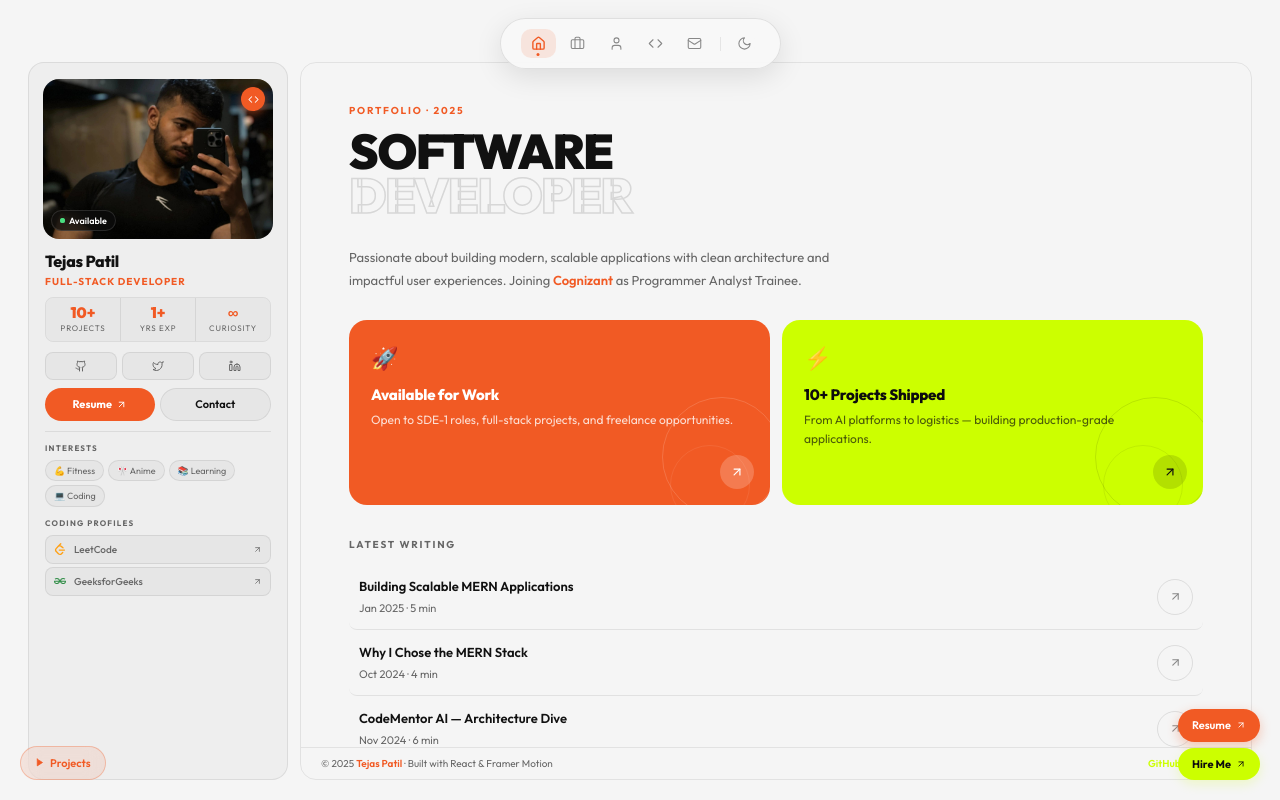
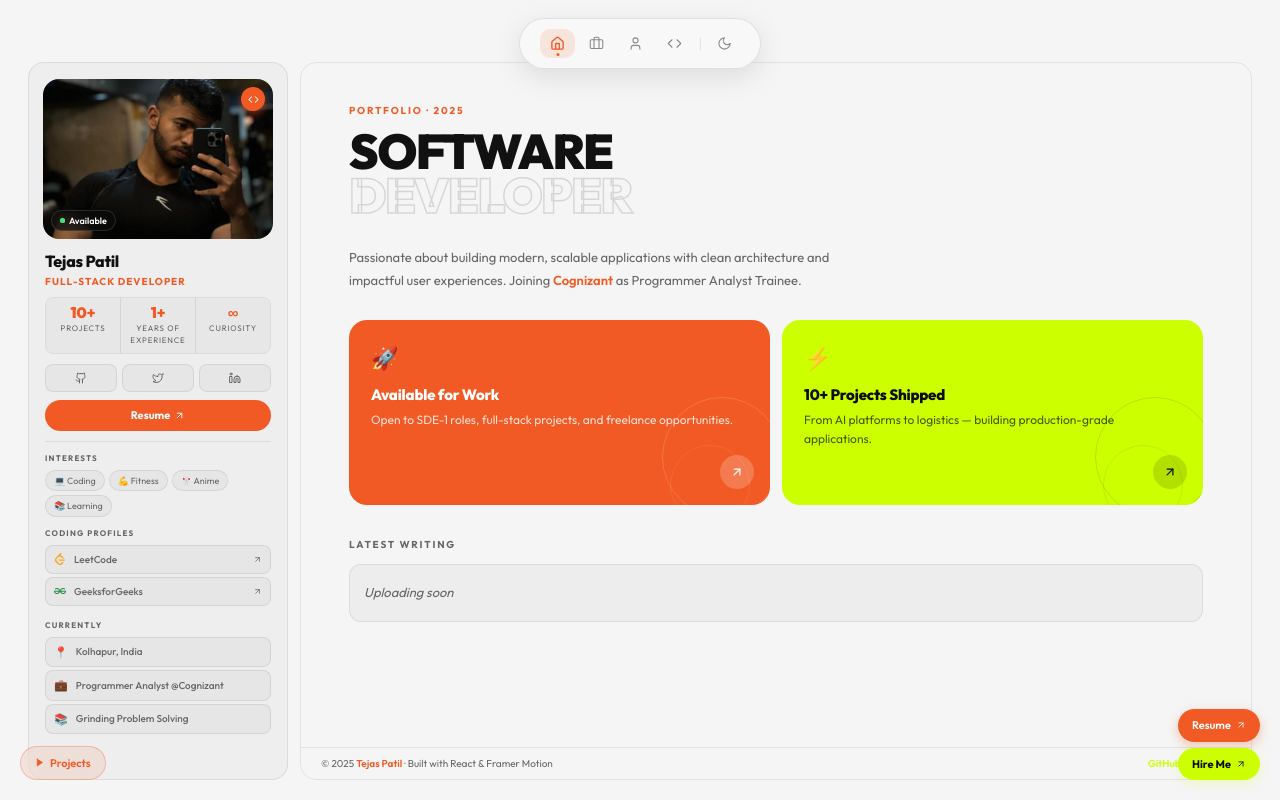
Before and after one commit to Tejascodez/personal-portfolio, a React (Vite) app: page / in a window 1280 px wide. Built offline with nearby package versions, Linux system fonts and the light colour scheme.

Commit message:
profile edits

```diff
--- a/src/PortfolioLanding.jsx
+++ b/src/PortfolioLanding.jsx
@@ -6,6 +6,7 @@ import { SiNextdotjs, SiExpress, SiMongodb, SiTypescript, SiTailwindcss, SiPostm
 
 import profileImg  from "./assets/pic3.png";
 import cdaImg      from "./assets/codementorai.png";
+import cafe from './assets/cafe.png'
 import imgtrexImg  from "./assets/Imgtrex.png";
 import portfolioImg from "./assets/portfolio.png";
 import excaliImg from "./assets/excali.png";
@@ -46,10 +47,13 @@ const useTheme = () => useContext(ThemeCtx);
 const projectsData = [
   { id:5, title:"AI MCQ Generator",      desc:"Generates MCQs from video inputs using LLMs and speech-to-text.",         thumb:dempic8Img,   tags:["TypeScript","LLama","Whisper API"], github:"https://github.com/Tejascodez/video-mcq-ai.git" },
   { id:1, title:"CodeMentor AI",        desc:"AI-powered coding platform with real-time feedback and code execution.", thumb:cdaImg,       tags:["Node.js","MongoDB","Gemini API"], github:"https://github.com/Dcode36/code_mentor_ai", demo:"https://code-mentor-ai.vercel.app/" },
+  { id:8, title:"AI Chat-BOT",          desc:"An AI-powered chatbot that delivers intelligent, real-time conversations using natural language processing.",         thumb:"",   tags:["TypeScript","LLama","Whisper API"], github:"https://github.com/Tejascodez/AI-ChatBOT.git" },
   { id:2, title:"Imgtrex AI Generator", desc:"Text-to-image generator using open-source HuggingFace models.",          thumb:imgtrexImg,   tags:["Node.js","Express","HuggingFace"], github:"https://github.com/Tejascodez/Imgtrex.git" },
   { id:3, title:"Excali Clone",          desc:"Collaborative browser-based drawing app with real-time diagramming.",     thumb:excaliImg, tags:["React","Node.js","Canvas API"], github:"https://github.com/Tejascodez/canvas-draw-app.git", demo:"https://canvas-draw-app-zeta.vercel.app/" },
   { id:4, title:"King Logistics",        desc:"Custom logistics website with booking and tracking system. Freelance.",   thumb:freelanceImg, tags:["React","CSS","Node.js"], demo:"https://heroic-longma-efd468.netlify.app/" },
   { id:6, title:"TBlog Spot",            desc:"RESTful blog platform with authentication, post management, comments.",   thumb:demopic1Img,  tags:["Node.js","Express","MongoDB"], github:"https://github.com/Tejascodez/tblog-spot.git" },
+  { id:7, title:"TVV Cafe",               desc:"A modern self-service café ordering kiosk inspired by McDonald's digital ordering experience.",   thumb:cafe,  tags:["Node.js","Express","MongoDB"], github:"https://github.com/Tejascodez/TVV-Cafe.git" },
+
 ];
 
 const experienceData = [
@@ -70,11 +74,6 @@ const toolsData = [
   { name:"Postman",        icon:<SiPostman />,    color:"#FF6C37" },
 ];
 
-const thoughtsData = [
-  { title:"Building Scalable MERN Applications", excerpt:"Architecture decisions to deployment — lessons from production apps.", date:"Jan 2025", readTime:"5 min" },
-  { title:"Why I Chose the MERN Stack",          excerpt:"How JS full-stack simplifies collaboration and dev cycles.",           date:"Oct 2024", readTime:"4 min" },
-  { title:"CodeMentor AI — Architecture Dive",   excerpt:"Integrating Gemini API with Node.js for real-time AI feedback.",       date:"Nov 2024", readTime:"6 min" },
-];
 
 /* ══════════════════════════════════════════════
    GLOBAL STYLES
@@ -148,7 +147,6 @@ const FloatingNav = () => {
     { id:"projects", Icon:Briefcase,label:"Projects" },
     { id:"about",    Icon:User,     label:"About" },
     { id:"tools",    Icon:Code,     label:"Tools" },
-    { id:"contact",  Icon:Mail,     label:"Contact" },
   ];
   return (
     <div style={{ position:"fixed",top:18,left:0,right:0,display:"flex",justifyContent:"center",zIndex:9998,pointerEvents:"none" }}>
@@ -184,7 +182,7 @@ const FloatingNav = () => {
    LEFT SIDEBAR
 ══════════════════════════════════════════════ */
 const ProfileSidebar = () => {
-  const { isDark, t, setActiveTab } = useTheme();
+  const { isDark, t } = useTheme();
   const socials = [
     { Icon:Github,   href:"https://github.com/Tejascodez",         label:"GitHub" },
     { Icon:Twitter,  href:"https://twitter.com/tejastp834",        label:"Twitter" },
@@ -194,8 +192,8 @@ const ProfileSidebar = () => {
     { Icon:SiLeetcode,      name:"LeetCode",      url:"https://leetcode.com/u/tejastp834/",               color:"#FFA116" },
     { Icon:SiGeeksforgeeks, name:"GeeksforGeeks", url:"https://www.geeksforgeeks.org/profile/tejast6ngg", color:"#2F8D46" },
   ];
-  const interests = ["💪 Fitness","🎌 Anime","📚 Learning","💻 Coding"];
-  const stats = [{ num:"10+",label:"Projects" },{ num:"1+",label:"Yrs Exp" },{ num:"∞",label:"Curiosity" }];
+  const interests = ["💻 Coding","💪 Fitness","🎌 Anime","📚 Learning"];
+  const stats = [{ num:"10+",label:"Projects" },{ num:"1+",label:"Years Of Experience" },{ num:"∞",label:"Curiosity" }];
 
   return (
     <div style={{ height:"100%",overflow:"hidden",display:"flex",flexDirection:"column",padding:"16px 14px",gap:0 }}>
@@ -247,11 +245,6 @@ const ProfileSidebar = () => {
             style={{ flex:1,display:"flex",alignItems:"center",justifyContent:"center",gap:4,padding:"7px 6px",borderRadius:100,background:"#F15A24",color:"#fff",fontSize:11,fontWeight:700,textDecoration:"none",transition:"opacity .2s" }}
             onMouseEnter={e=>e.currentTarget.style.opacity=".82"} onMouseLeave={e=>e.currentTarget.style.opacity="1"}
           >Resume <ArrowUpRight size={11}/></a>
-          <button onClick={()=>setActiveTab("contact")}
-            style={{ flex:1,display:"flex",alignItems:"center",justifyContent:"center",gap:4,padding:"7px 6px",borderRadius:100,background:t.card,border:`1px solid ${t.border}`,color:t.text,fontSize:11,fontWeight:600,transition:"all .18s",fontFamily:"'Outfit',sans-serif" }}
-            onMouseEnter={e=>{ e.currentTarget.style.borderColor="#F15A24"; e.currentTarget.style.background="rgba(241,90,36,0.08)"; }}
-            onMouseLeave={e=>{ e.currentTarget.style.borderColor=t.border; e.currentTarget.style.background=t.card; }}
-          >Contact</button>
         </div>
 
         <div style={{ height:1,background:t.border,margin:"0 0 10px",flexShrink:0 }}/>
@@ -265,7 +258,7 @@ const ProfileSidebar = () => {
         </div>
 
         {/* Coding profiles */}
-        <div style={{ flexShrink:0 }}>
+        <div style={{ flexShrink:0,marginBottom:10 }}>
           <div style={{ fontSize:8,color:t.muted,textTransform:"uppercase",letterSpacing:".15em",fontWeight:700,marginBottom:6 }}>Coding Profiles</div>
           {profiles.map(({ Icon, name, url, color },i)=>(
             <a key={i} href={url} target="_blank" rel="noopener noreferrer"
@@ -275,6 +268,21 @@ const ProfileSidebar = () => {
             >
               <Icon size={12} style={{ color,flexShrink:0 }}/>{name}<ArrowUpRight size={9} style={{ marginLeft:"auto" }}/>
             </a>
+          ))}
+        </div>
+
+        {/* Currently */}
+        <div style={{ flexShrink:0 }}>
+          <div style={{ fontSize:8,color:t.muted,textTransform:"uppercase",letterSpacing:".15em",fontWeight:700,marginBottom:6 }}>Currently</div>
+          {[
+            { emoji:"📍", text:"Kolhapur, India" },
+            { emoji:"💼", text:"Programmer Analyst @Cognizant" },
+            { emoji:"📚", text:"Grinding Problem Solving" },
+          ].map(({ emoji, text },i)=>(
+            <div key={i} style={{ display:"flex",alignItems:"center",gap:8,padding:"6px 8px",marginBottom:3,borderRadius:8,border:`1px solid ${t.border}`,color:t.muted,fontSize:10,fontWeight:500,background:t.card }}>
+              <span style={{ fontSize:11,flexShrink:0 }}>{emoji}</span>
+              <span style={{ overflow:"hidden",textOverflow:"ellipsis",whiteSpace:"nowrap" }}>{text}</span>
+            </div>
           ))}
         </div>
       </div>
@@ -357,19 +365,8 @@ const HomeTab = () => {
 
       {/* Dev thoughts */}
       <EyeBrow text="Latest Writing" color={t.muted}/>
-      <div>
-        {thoughtsData.map((post,i)=>(
-          <motion.div key={i} initial={{ opacity:0,y:12 }} animate={{ opacity:1,y:0 }} transition={{ delay:.08+i*.07 }}
-            style={{ display:"flex",justifyContent:"space-between",alignItems:"center",gap:16,padding:"13px 10px",borderBottom:`1px solid ${t.border}`,borderRadius:8,transition:"background .18s" }}
-            onMouseEnter={e=>e.currentTarget.style.background=t.hoverRow} onMouseLeave={e=>e.currentTarget.style.background="transparent"}
-          >
-            <div style={{ flex:1,minWidth:0 }}>
-              <div style={{ fontWeight:600,fontSize:13,color:t.text,marginBottom:3 }}>{post.title}</div>
-              <div style={{ fontSize:11,color:t.muted }}>{post.date} · {post.readTime}</div>
-            </div>
-            <ArrowLink href="#"/>
-          </motion.div>
-        ))}
+      <div style={{ padding:"18px 14px",border:`1px solid ${t.border}`,borderRadius:12,background:t.card }}>
+        <div style={{ fontSize:13,color:t.muted,fontStyle:"italic" }}>Uploading soon</div>
       </div>
     </TabWrap>
   );
@@ -470,63 +467,6 @@ const ToolsTab = () => {
   );
 };
 
-/* ══════════════════════════════════════════════
-   CONTACT TAB
-══════════════════════════════════════════════ */
-const ContactTab = () => {
-  const { t } = useTheme();
-  const [form, setForm] = useState({ name:"",email:"",subject:"",message:"" });
-  const inp = { width:"100%",padding:"12px 14px",background:t.input,border:`1px solid ${t.inputBorder}`,borderRadius:10,color:t.text,fontSize:12,outline:"none",fontFamily:"'Outfit',sans-serif",transition:"border-color .18s" };
-  const onFocus = e=>e.target.style.borderColor="rgba(241,90,36,0.5)";
-  const onBlur  = e=>e.target.style.borderColor=t.inputBorder;
-  return (
-    <TabWrap>
-      <EyeBrow text="Get In Touch"/>
-      <SplitHeading line1="Let's Work" line2="Together"/>
-      <div style={{ background:t.formBg,border:`1px solid ${t.formBorder}`,borderRadius:18,padding:"28px" }}>
-        <div className="contact-2col" style={{ display:"grid",gridTemplateColumns:"1fr 1fr",gap:12,marginBottom:12 }}>
-          {[["name","Name","Your name","text"],["email","Email","your@email.com","email"]].map(([f,label,ph,type])=>(
-            <div key={f}>
-              <label style={{ display:"block",fontSize:9,color:t.muted,textTransform:"uppercase",letterSpacing:".12em",marginBottom:6,fontWeight:700 }}>{label}</label>
-              <input type={type} placeholder={ph} style={inp} value={form[f]} onChange={e=>setForm(p=>({...p,[f]:e.target.value}))} onFocus={onFocus} onBlur={onBlur}/>
-            </div>
-          ))}
-        </div>
-        <div style={{ marginBottom:12 }}>
-          <label style={{ display:"block",fontSize:9,color:t.muted,textTransform:"uppercase",letterSpacing:".12em",marginBottom:6,fontWeight:700 }}>Project Type</label>
-          <select style={{ ...inp,color:form.subject?t.text:t.muted }} value={form.subject} onChange={e=>setForm(p=>({...p,subject:e.target.value}))} onFocus={onFocus} onBlur={onBlur}>
-            <option value="" style={{ background:"#141414" }}>Select a type</option>
-            <option value="web" style={{ background:"#141414" }}>Web Development</option>
-            <option value="fullstack" style={{ background:"#141414" }}>Full Stack Application</option>
-            <option value="freelance" style={{ background:"#141414" }}>Freelance Project</option>
-            <option value="other" style={{ background:"#141414" }}>Other</option>
-          </select>
-        </div>
-        <div style={{ marginBottom:18 }}>
-          <label style={{ display:"block",fontSize:9,color:t.muted,textTransform:"uppercase",letterSpacing:".12em",marginBottom:6,fontWeight:700 }}>Message</label>
-          <textarea placeholder="Tell me about your project..." rows={4} style={{ ...inp,resize:"vertical" }} value={form.message} onChange={e=>setForm(p=>({...p,message:e.target.value}))} onFocus={onFocus} onBlur={onBlur}/>
-        </div>
-        <motion.button type="button" whileHover={{ opacity:.85 }} whileTap={{ scale:.97 }}
-          style={{ width:"100%",padding:"13px",background:"#F15A24",color:"#fff",border:"none",borderRadius:12,fontSize:13,fontWeight:700,display:"flex",alignItems:"center",justifyContent:"center",gap:7,fontFamily:"'Outfit',sans-serif",boxShadow:"0 6px 18px rgba(241,90,36,0.28)" }}
-        >Send Message <ArrowUpRight size={15}/></motion.button>
-      </div>
-
-      {/* Quick links */}
-      <div style={{ display:"flex",gap:10,marginTop:18,flexWrap:"wrap" }}>
-        {[
-          { label:"Email me",  href:"mailto:tejastp834@gmail.com",              color:"#F15A24" },
-          { label:"LinkedIn",  href:"https://www.linkedin.com/in/tejasp834",    color:"#0077B5" },
-          { label:"GitHub",    href:"https://github.com/Tejascodez",            color:"#CCFF00" },
-        ].map((l,i)=>(
-          <a key={i} href={l.href} target="_blank" rel="noopener noreferrer"
-            style={{ display:"inline-flex",alignItems:"center",gap:5,padding:"7px 14px",borderRadius:100,border:`1px solid ${l.color}44`,color:l.color,fontSize:11,fontWeight:600,textDecoration:"none",background:`${l.color}0d`,transition:"background .18s" }}
-            onMouseEnter={e=>e.currentTarget.style.background=`${l.color}1f`} onMouseLeave={e=>e.currentTarget.style.background=`${l.color}0d`}
-          >{l.label} <ArrowUpRight size={10}/></a>
-        ))}
-      </div>
-    </TabWrap>
-  );
-};
 
 /* ══════════════════════════════════════════════
    FLOATING CORNER BUTTONS
@@ -579,7 +519,6 @@ const TABS = {
   projects: <ProjectsTab/>,
   about:    <AboutTab/>,
   tools:    <ToolsTab/>,
-  contact:  <ContactTab/>,
 };
 
 export default function PortfolioLanding() {
```
